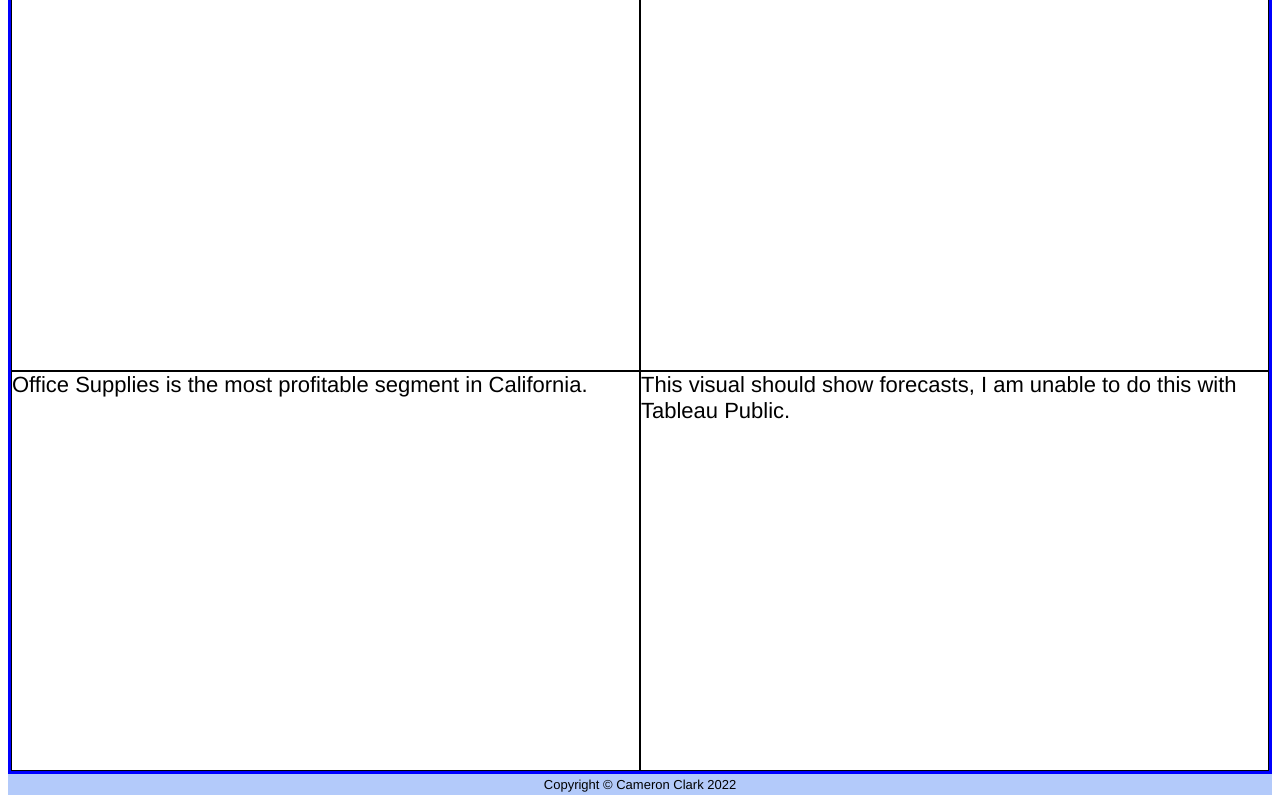
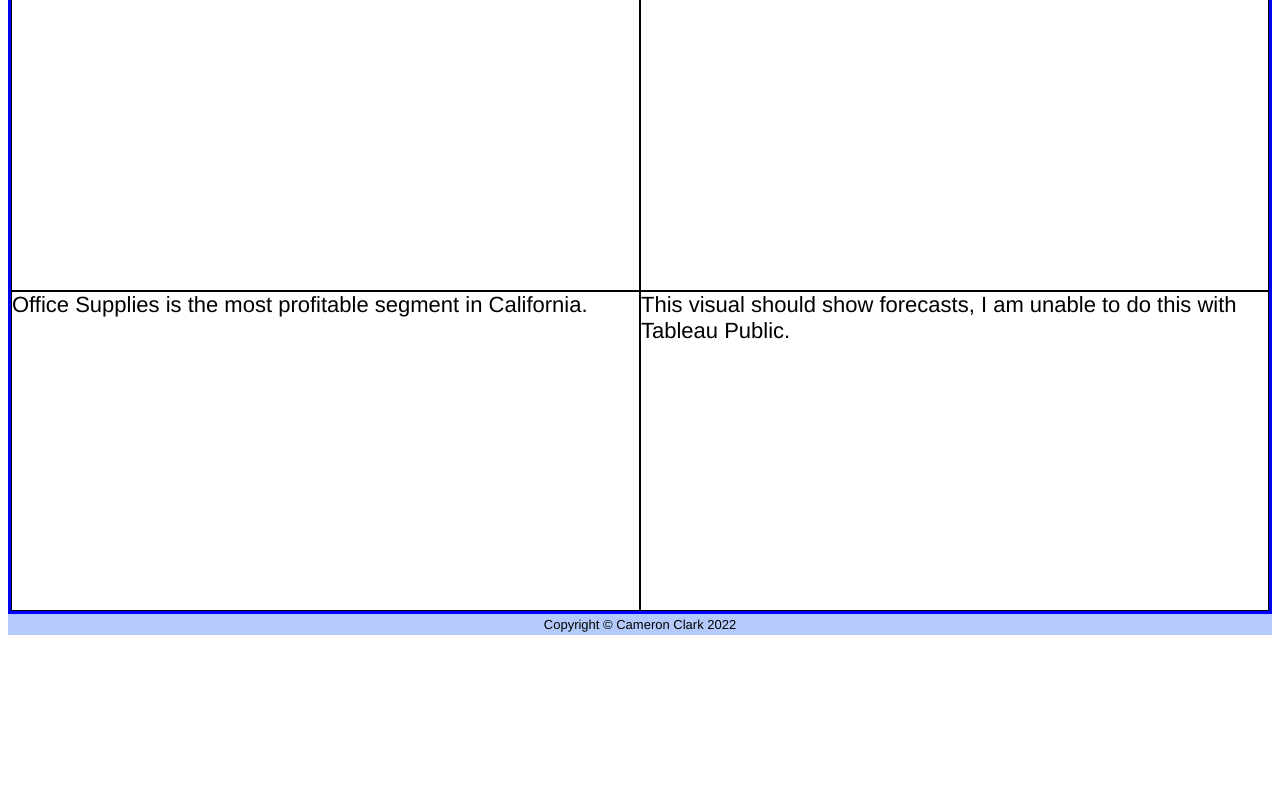
Before and after one commit to camjc1/IS501, a website: page tableau.html in a window 1280 px wide. Shown: the part 74-877 px from the top of the page. After the commit the page ends 800 px from the top, so only its background shows below. Drawn offline with Linux system fonts and the light colour scheme.

Commit message:
Add files via upload

```diff
--- a/styles/mystyles.css
+++ b/styles/mystyles.css
@@ -61,7 +61,7 @@ li {
     border: 3px solid blue;
     display: grid;
     grid-template-columns: 50% 50%;
-    grid-auto-rows: 50vh 50vh;
+    grid-auto-rows: 40vh 40vh;
   }
 
   .tbl_item {
```
